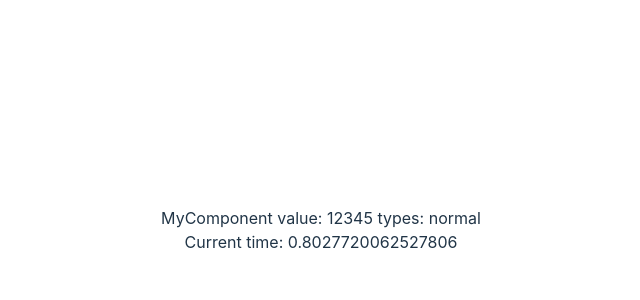
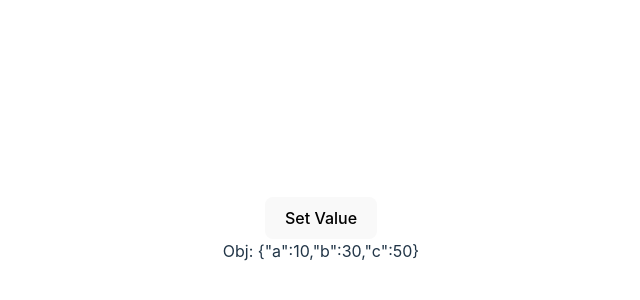
Before and after one commit to nnoskov/Mod_2_Frontend, a React (Vite) app: page / in a window 1280 px wide. Shown: the part 170-470 px from the top of the page, without its empty margins (319-959 px from the left). Built offline with nearby package versions, Linux system fonts and the light colour scheme.

Commit message:
Immutability example

```diff
--- a/src/App.jsx
+++ b/src/App.jsx
@@ -2,12 +2,5 @@ import './App.css';
 import { MyComponent } from './MyComponent';
 
 export const App = () => {
-	return <MyComponent type="normal" value="12345" />;
-	// return (
-	// 	<>
-	// 		<MyComponent />
-	// 		<MyComponent />
-	// 		<MyComponent />
-	// 	</>
-	// );
+	return <MyComponent />;
 };
--- a/src/MyComponent.jsx
+++ b/src/MyComponent.jsx
@@ -1,49 +1,22 @@
-// import { Fragment } from 'react';
-// const getValue = () => 123;
-// export const MyComponent = () => {
-// 	const className = 'divElement';
-// 	const tagName = 'div';
-// 	return (
-// 		<Fragment>
-// 			<label>Value:</label>
-// 			<div className={tagName + className} style={{ width: '100px', marginTop: '20px' }}>
-// 				{getValue()}
-// 			</div>
-// 		</Fragment>
-// 	);
-// };
-import PropTypes from 'prop-types';
 import { useState } from 'react';
 
-// function getTimeFromDate(date) {
-// 	return date.toISOString().substring(11, 19);
-// }
+export const MyComponent = () => {
+	const [obj, setObj] = useState({ a: 10, b: 30, c: 50 });
 
-export const MyComponent = (props) => {
-	let obj1 = { a: 10 };
-	obj1.a = 20; // Mutation
+	//obj.a = 23; is not possible in react!!
 
-	const obj2 = obj1;
-
-	obj1 = { a: 20 };
-
-	console.log(obj1 === obj2); // False
-	const [currentDate, setCurrenDate] = useState();
-
-	setTimeout(() => {
-		setCurrenDate(Math.random());
-	}, 1000);
 	return (
 		<>
-			MyComponent value: {props.value} types: {props.type}
+			<button
+				onClick={(e) => {
+					setObj({ ...obj, a: e.clientX });
+				}}
+			>
+				Set Value
+			</button>
 			<br />
-			Current time: {currentDate}
+			Obj: {JSON.stringify(obj)}
 			<br />
 		</>
 	);
 };
-
-MyComponent.propTypes = {
-	type: PropTypes.string.isRequired,
-	value: PropTypes.string.isRequired,
-};
```
